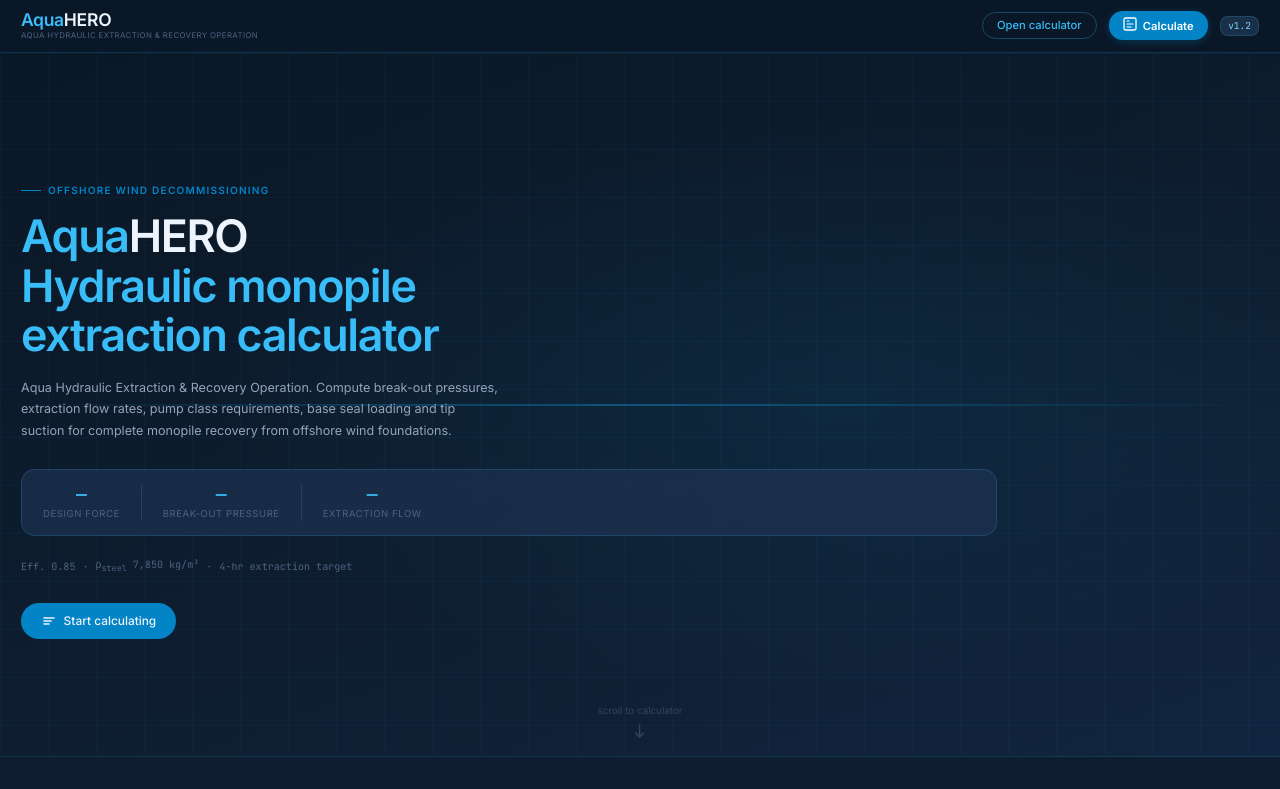
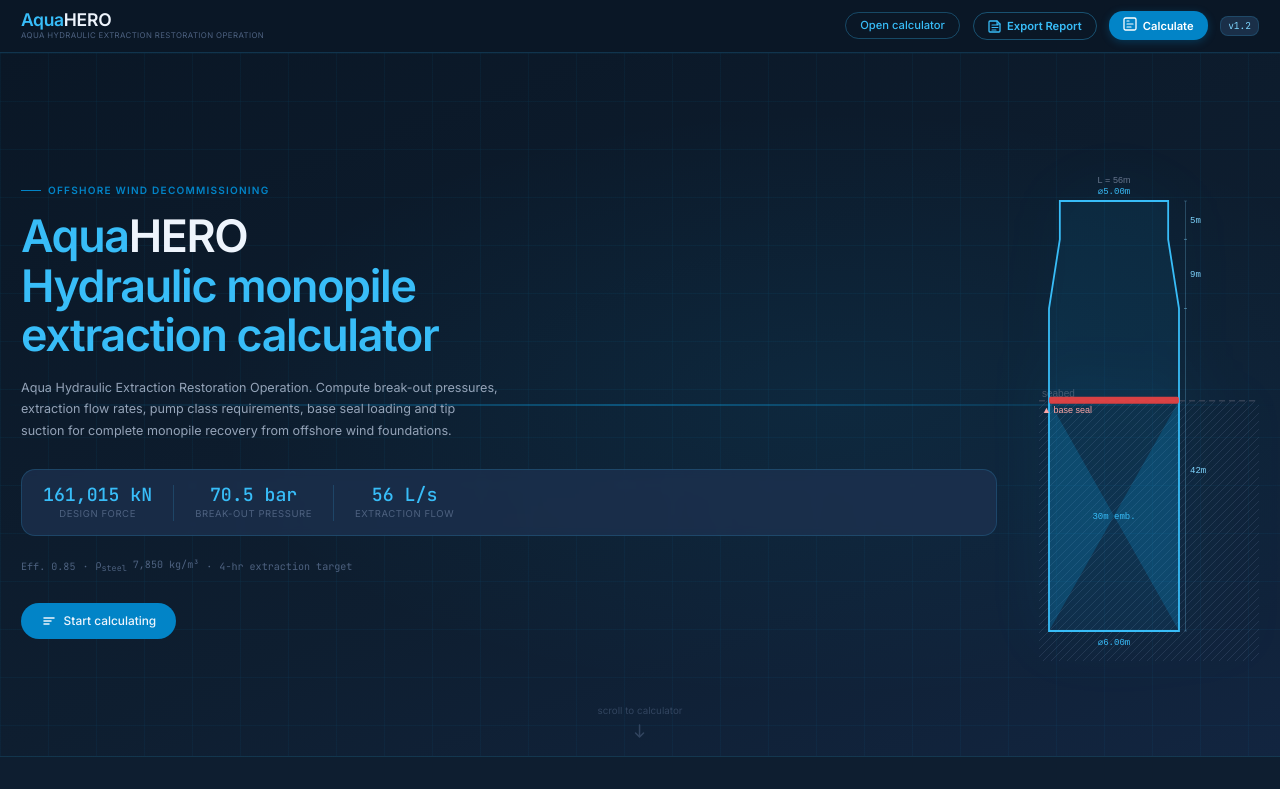
Before and after one commit to GD7vibe/AquaHERO, a plain HTML site: page index.html in a window 1280 px wide. Shown: the top 789 px of the page. Drawn offline with Linux system fonts and the light colour scheme.

Commit message:
Update index.html

```diff
--- a/index.html
+++ b/index.html
@@ -3,8 +3,8 @@
 <head>
   <meta charset="UTF-8">
   <meta name="viewport" content="width=device-width, initial-scale=1.0">
-  <title>AquaHERO — Hydraulic Monopile Extraction Calculator</title>
-  <meta name="description" content="AquaHERO — Aqua Hydraulic Extraction and Recovery Operation. Engineering calculator for hydraulic monopile extraction in offshore wind decommissioning.">
+  <title>AquaHERO — Aqua Hydraulic Extraction Restoration Operation</title>
+  <meta name="description" content="AquaHERO — Aqua Hydraulic Extraction and Recovery Operation. AquaHERO — Aqua Hydraulic Extraction Restoration Operation. Engineering calculator for hydraulic monopile extraction in offshore wind decommissioning.">
   <link rel="preconnect" href="https://fonts.googleapis.com">
   <link rel="preconnect" href="https://fonts.gstatic.com" crossorigin>
   <link href="https://fonts.googleapis.com/css2?family=Inter:wght@400;500;600&family=JetBrains+Mono:wght@400;500&display=swap" rel="stylesheet">
@@ -17,11 +17,15 @@
       <div class="logo">
         <div class="logo-wordmark">
           <div class="logo-name"><span class="logo-aqua">Aqua</span><span class="logo-hero">HERO</span></div>
-          <div class="logo-sub">Aqua Hydraulic Extraction &amp; Recovery Operation</div>
+          <div class="logo-sub">Aqua Hydraulic Extraction Restoration Operation</div>
         </div>
       </div>
       <nav class="header-nav">
         <a href="#calculator" class="nav-cta">Open calculator</a>
+        <button class="hdr-report-btn" id="hdr-report-btn" type="button">
+          <svg width="14" height="14" viewBox="0 0 14 14" fill="none" aria-hidden="true"><path d="M2 2h7l3 3v7a1 1 0 01-1 1H2a1 1 0 01-1-1V3a1 1 0 011-1z" stroke="currentColor" stroke-width="1.3"/><path d="M9 2v3h3M4 6h6M4 8.5h6M4 11h4" stroke="currentColor" stroke-width="1.1" stroke-linecap="round"/></svg>
+          Export Report
+        </button>
         <button class="hdr-calc-btn" id="hdr-calc-btn" type="button">
           <span aria-hidden="true">
             <svg id="hdr-btn-icon-calc" width="14" height="14" viewBox="0 0 14 14" fill="none"><rect x="1" y="1" width="12" height="12" rx="1.5" stroke="currentColor" stroke-width="1.3"/><path d="M4 4h2M4 7h6M4 10h4" stroke="currentColor" stroke-width="1.2" stroke-linecap="round"/></svg>
@@ -42,7 +46,7 @@
       <div class="hero-text">
         <div class="hero-eyebrow">Offshore wind decommissioning</div>
         <h1 class="hero-title"><span class="hero-aqua">Aqua</span><span class="hero-hero-word">HERO</span><br><span class="hero-accent">Hydraulic monopile</span><br><span class="hero-accent">extraction calculator</span></h1>
-        <p class="hero-desc">Aqua Hydraulic Extraction &amp; Recovery Operation. Compute break-out pressures, extraction flow rates, pump class requirements, base seal loading and tip suction for complete monopile recovery from offshore wind foundations.</p>
+        <p class="hero-desc">Aqua Hydraulic Extraction Restoration Operation. Compute break-out pressures, extraction flow rates, pump class requirements, base seal loading and tip suction for complete monopile recovery from offshore wind foundations.</p>
         <div class="hero-stats">
           <div class="hstat"><div class="hstat-val" id="hs-force">—</div><div class="hstat-label">Design force</div></div>
           <div class="hstat-divider" aria-hidden="true"></div>
@@ -270,7 +274,7 @@
 
   <footer class="site-footer">
     <div class="footer-inner">
-      <span><strong>AquaHERO</strong> — Aqua Hydraulic Extraction &amp; Recovery Operation &nbsp;·&nbsp; Offshore Monopile Hydraulic Extraction Calculator</span>
+      <span><strong>AquaHERO</strong> — Aqua Hydraulic Extraction Restoration Operation &nbsp;·&nbsp; Offshore Monopile Hydraulic Extraction Calculator</span>
       <span class="footer-note">Engineering guidance only. All outputs require independent verification before use in design or operations.</span>
     </div>
   </footer>
```
